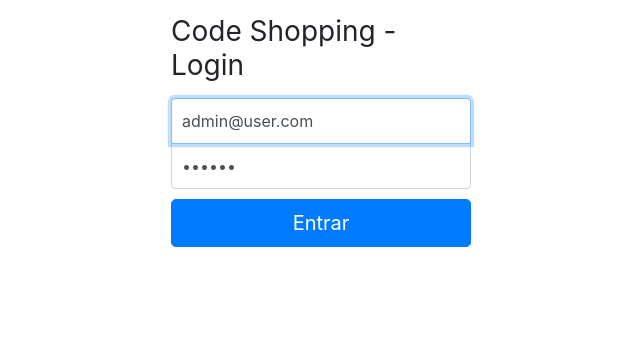
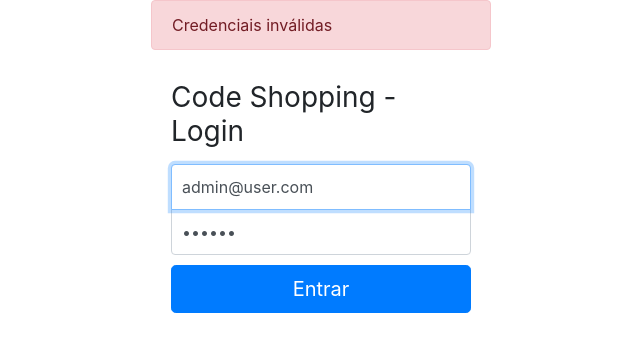
Before and after one commit to williamrlbrito/code-shopping, an Angular app in the folder _angular-app/: page /login in a window 1280 px wide. Shown: the top 352 px of the page, without its empty margins (319-959 px from the left). Built offline with nearby package versions, Linux system fonts and the light colour scheme.

Commit message:
--Criando componente para alert de erro.

```diff
--- a/_angular-app/src/app/app.module.ts
+++ b/_angular-app/src/app/app.module.ts
@@ -7,7 +7,7 @@ import { FormsModule } from "@angular/forms";
 import { RouterModule, Routes } from "@angular/router";
 import { HttpClientModule } from "@angular/common/http";
 import { CategoryListComponent } from './components/pages/category/category-list/category-list.component';
-import { patch } from 'webdriver-js-extender';
+import { AlertErrorComponent } from './components/bootstrap/alert-error/alert-error.component';
 
 const routes: Routes = [
   {
@@ -27,7 +27,8 @@ const routes: Routes = [
   declarations: [
     AppComponent,
     LoginComponent,
-    CategoryListComponent
+    CategoryListComponent,
+    AlertErrorComponent
   ],
   imports: [
     BrowserModule,
--- /dev/null
+++ b/_angular-app/src/app/components/bootstrap/alert-error/alert-error.component.html
@@ -0,0 +1,3 @@
+<div class="alert alert-danger" role="alert">
+  <ng-content></ng-content>
+</div>
--- /dev/null
+++ b/_angular-app/src/app/components/bootstrap/alert-error/alert-error.component.ts
@@ -0,0 +1,15 @@
+import { Component, OnInit } from '@angular/core';
+
+@Component({
+  selector: 'alert-error',
+  templateUrl: './alert-error.component.html',
+  styleUrls: ['./alert-error.component.css']
+})
+export class AlertErrorComponent implements OnInit {
+
+  constructor() { }
+
+  ngOnInit() {
+  }
+
+}
--- a/_angular-app/src/app/components/pages/login/login.component.html
+++ b/_angular-app/src/app/components/pages/login/login.component.html
@@ -1,5 +1,5 @@
-<div class="alert alert-danger col col-md-4 offset-4" role="alert" *ngIf="showMessageError">
-  Credenciais inválidas
+<div class="col col-md-4 offset-4">
+  <alert-error>Credenciais inválidas</alert-error>
 </div>
 <form class="form-signin" (submit)="submit()">
   <h1 class="h3 mb-3 font-weight-normal">Code Shopping - Login</h1>
```
Also changed, not shown: _angular-app/src/app/components/bootstrap/alert-error/alert-error.component.css (added), 1 other file (tests, documents, lock files or other folders).
